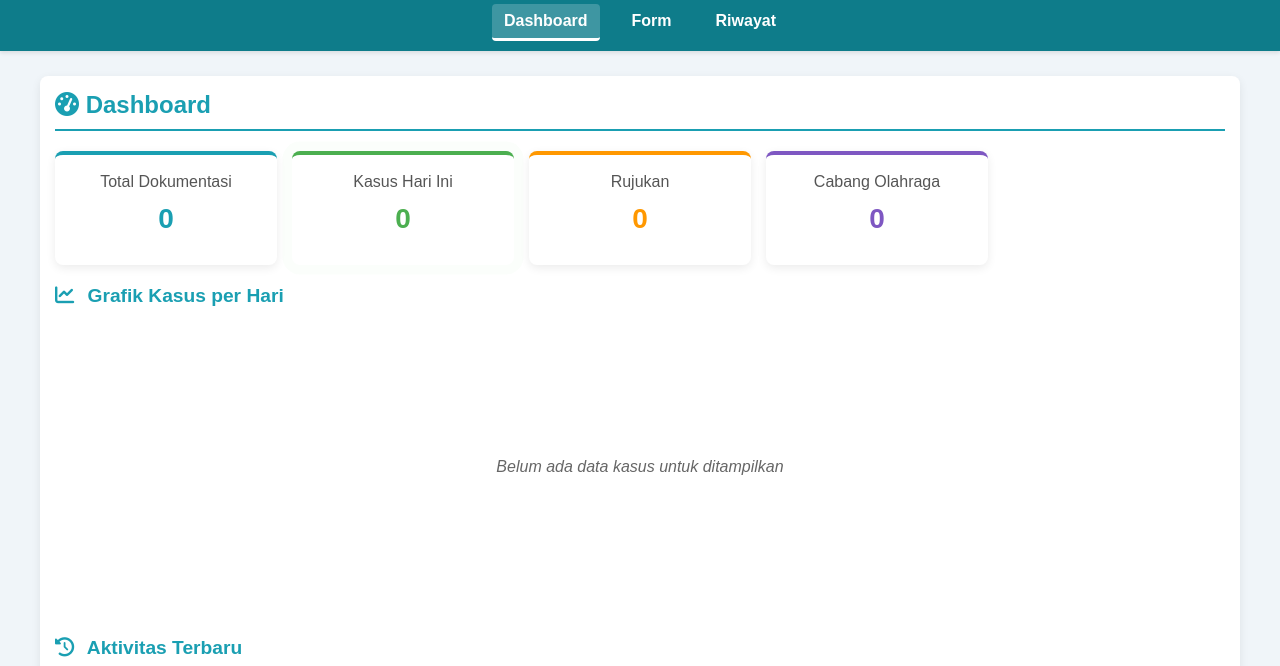
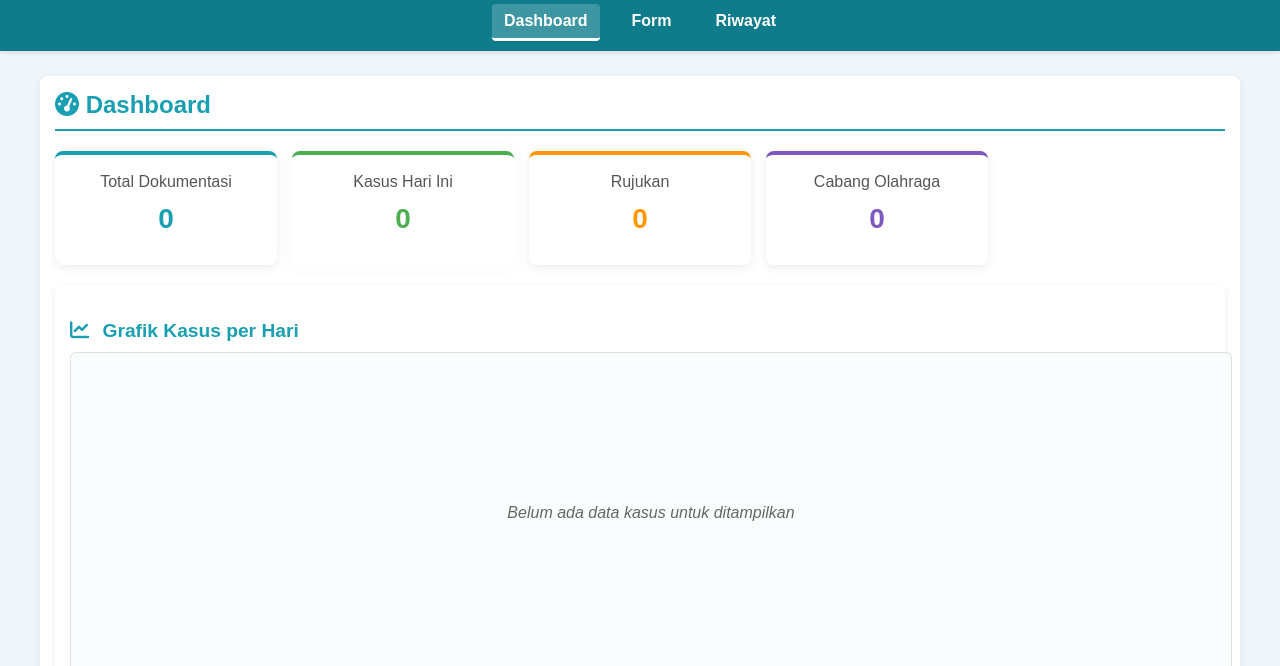
Before and after one commit to Pandu98-pkh/medic-centurion2025, a website: page index.html in a window 1280 px wide. Shown: the part 69-735 px from the top of the page. Drawn offline with nearby package versions, Linux system fonts and the light colour scheme.

Commit message:
Update styles.css

```diff
--- a/styles.css
+++ b/styles.css
@@ -1049,3 +1049,26 @@ h2 i, h3 i {
     max-width: 200px;
   }
 }
+
+/* Chart styles */
+.chart-section {
+  background-color: white;
+  border-radius: 8px;
+  padding: 15px;
+  margin: 15px 0;
+  box-shadow: 0 3px 10px rgba(0, 0, 0, 0.08);
+}
+
+.chart-container {
+  background-color: #f9fdfe;
+  border-radius: 6px;
+  padding: 10px;
+  margin-top: 10px;
+  border: 1px solid #e0e0e0;
+  min-height: 300px;
+}
+
+#casesChart {
+  width: 100% !important;
+  height: 100% !important;
+}
```
